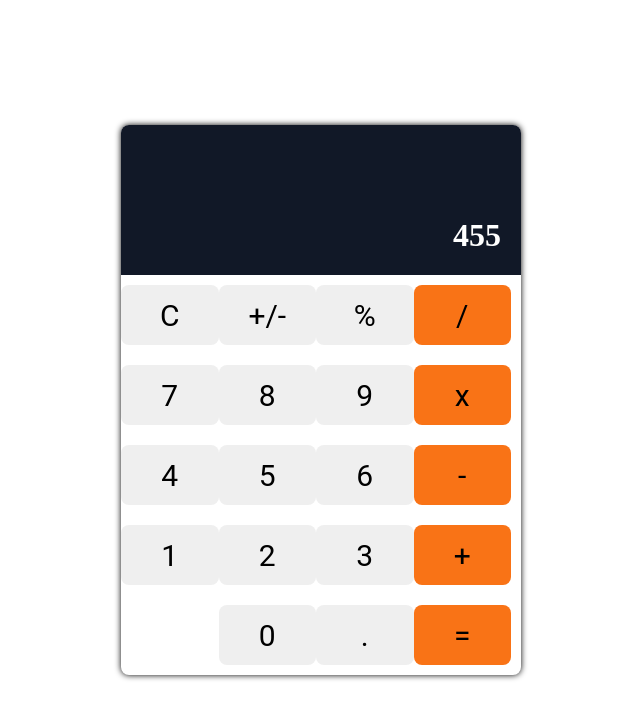
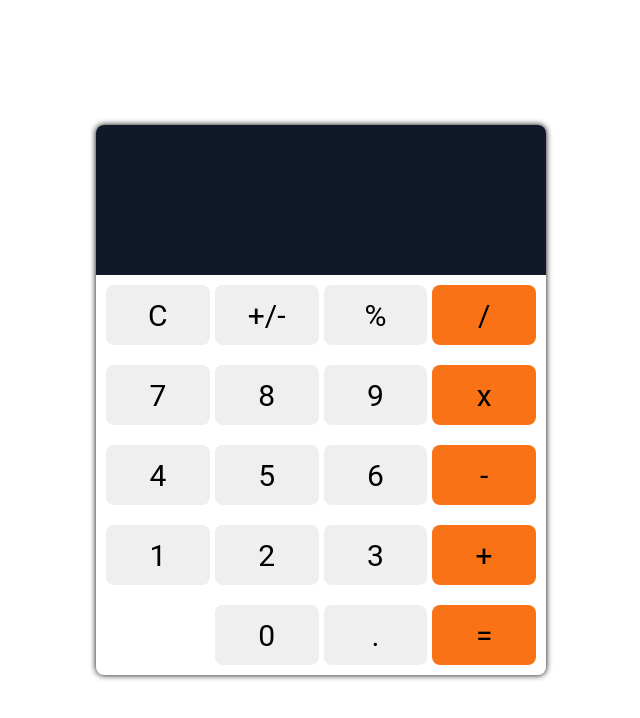
Before and after one commit to LindritRamusa/calculator-app, a website: page index.html in a window 1280 px wide. Shown: the whole page, without its empty margins (319-959 px from the left). Drawn offline with Linux system fonts and the light colour scheme; files that its build step writes are made by us from their sources.

Commit message:
feat: fixed overall margins and sizing of calculator and added funcionality of pressing a number and showing it in display

```diff
--- a/index.html
+++ b/index.html
@@ -10,34 +10,36 @@
     <div id="app">
       <div class="calculator-wrapper">
         <div class="calculator-hud">
-          <h1 class="hud-content">455</h1>
+          <h1>
+            <input class="hud-content" type="text" readonly>
+          </h1>
         </div>
         <div class="calculator-keypad">
           <button class="clear">C</button>
           <button class="sign-change">+/-</button>
           <button class="percent">%</button>
-          <button class="buttonide operand">/</button>
-          <button class="nr-7">7</button>
-          <button class="nr-8">8</button>
-          <button class="nr-9">9</button>
+          <button class="divide operand">/</button>
+          <button class="nr-7 number-btn" value="7">7</button>
+          <button class="nr-8 number-btn" value="8">8</button>
+          <button class="nr-9 number-btn" value="9">9</button>
           <button class="multiply operand">x</button>
-          <button class="nr-4">4</button>
-          <button class="nr-5">5</button>
-          <button class="nr-6">6</button>
+          <button class="nr-4 number-btn" value="4">4</button>
+          <button class="nr-5 number-btn" value="5">5</button>
+          <button class="nr-6 number-btn" value="6">6</button>
           <button class="minus operand">-</button>
-          <button class="nr-1">1</button>
-          <button class="nr-2">2</button>
-          <button class="nr-3">3</button>
+          <button class="nr-1 number-btn" value="1">1</button>
+          <button class="nr-2 number-btn" value="2">2</button>
+          <button class="nr-3 number-btn" value="3">3</button>
           <button class="plus operand">+</button>
 
           <span></span>
 
-          <button class="nr-0">0</button>
+          <button class="nr-0 number-btn" value="0">0</button>
           <button class="dot">.</button>
           <button class="euqals operand">=</button>
         </div>
       </div>
     </div>
-    <script type="module" src="/src/main.js"></script>
+    <script type="module" src="main.js"></script>
   </body>
 </html>
--- a/main.js
+++ b/main.js
@@ -1 +1,13 @@
 'strict'
+const hud = document.querySelector('.hud-content');
+const numberButtons = document.querySelectorAll('.number-btn');
+
+function appendNumberToDisplay(number){
+    hud.value += number;
+}
+
+numberButtons.forEach(button => {
+    button.addEventListener('click', ()=>{
+        appendNumberToDisplay(button.value);
+    })
+})
--- a/style.css
+++ b/style.css
@@ -20,7 +20,7 @@ body {
 }
 
 .calculator-hud{
-  width: 400px;
+  width: 450px;
   height: 150px;
   background-color: #111827;
   border-radius: 8px 8px 0 0;
@@ -35,8 +35,10 @@ body {
 .calculator-keypad{
   display: grid;
   grid-template-columns: 1fr 1fr 1fr 1fr;
+  column-gap: 5px;
   height: 400px;
   margin-right: 10px;
+  margin-left: 10px;
 }
 .calculator-keypad button{
   border: none;
@@ -50,3 +52,16 @@ body {
 .operand {
   background-color: #F97316;
 }
+.hud-content {
+  background-color: #111827;
+  border: none;
+  color: white;
+  box-sizing: border-box;
+  word-wrap: break-word;
+  width: 100%;
+  text-align: right;
+  font-size: 50px;
+  }
+.hud-content:focus {
+  outline: none;
+}
```
